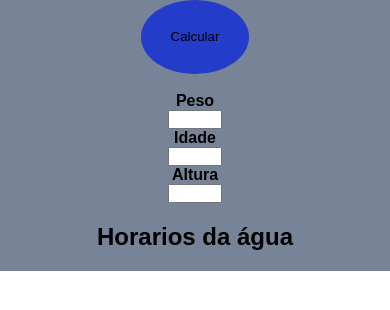
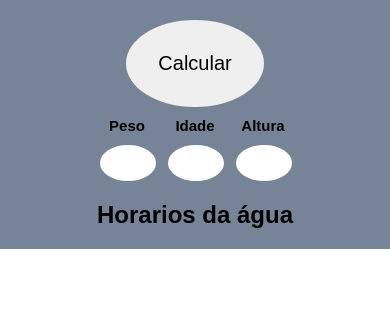
Before and after one commit to JLucastecsenai/comes-e-bebes, a plain HTML site: page index.html in a window 390 px wide. Drawn offline with Linux system fonts and the light colour scheme; some packages are replaced by stand-ins of ours.

Commit message:
index.css 0.2
melhoria na estética do app

```diff
--- a/css/index.css
+++ b/css/index.css
@@ -10,18 +10,33 @@
         text-align: center;
     }
     button{
-        margin: 0 auto;
+        margin-top: 20px;
         border-radius: 50%;
-        padding: 7%;
-        background-color: rgb(35, 60, 202);
+        padding: 30px;
         border-color: transparent;
+        font-size: 20px;
     }
 }
 .div2{
     background-color: #778497;
     text-align: center;
+    display: flex;
+    padding-top: 10px;
+    justify-content: center;
+    div{
+        margin-left: 7px;
+        margin-right: 7px;
+    }
+    label{
+        font-size: 15px;
+    }
     input{
+        margin-top: 10px;
         width: 50px;
+        border-radius: 50%;
+        height: 30px;
+        padding: 2%;
+        border-color: transparent;
     }
 
 }
```
